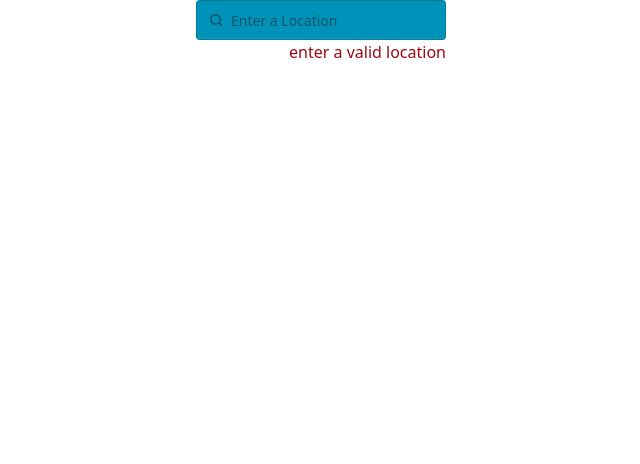
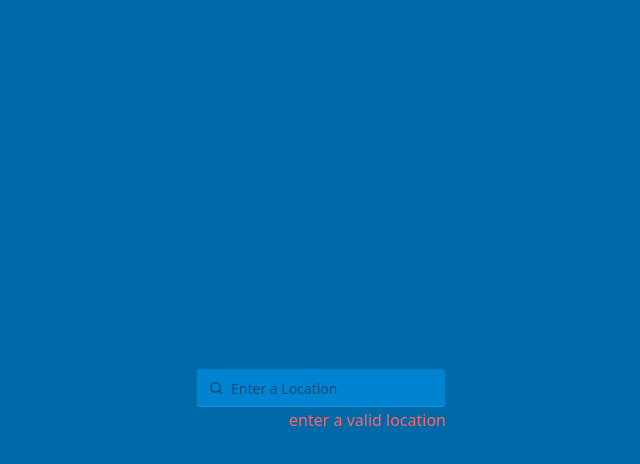
Before and after one commit to bobbythree/react-weather-app, a React (Vite) app: page / in a window 1280 px wide. Shown: the top 464 px of the page, without its empty margins (319-959 px from the left). Built offline with nearby package versions, Linux system fonts and the light colour scheme; no server answers.

Commit message:
fix bug when no city found

```diff
--- a/src/components/MainCard.jsx
+++ b/src/components/MainCard.jsx
@@ -102,15 +102,18 @@ export default function MainCard() {
         </div>
       </div> :
     <>
+      <div className="bg-sky-700 flex flex-col justify-center gap-1 h-screen">
+
         <div className="place-self-center">
-        <label className="input bg-cyan-600">
+          <label className="input bg-sky-600">
             <svg className="h-[1em] opacity-50" xmlns="http://www.w3.org/2000/svg" viewBox="0 0 24 24"><g strokeLinejoin="round" strokeLinecap="round" strokeWidth="2.5" fill="none" stroke="currentColor"><circle cx="11" cy="11" r="8"></circle><path d="m21 21-4.3-4.3"></path></g>
             </svg>
             <form onSubmit={handleSubmit}>
               <input ref={inputRef} type="text" required placeholder="Enter a Location" />
             </form>
           </label>
-        <h3 className="text-red-800 text-right">enter a valid location</h3>
+          <h3 className="text-red-400 text-right">enter a valid location</h3>
+        </div>
       </div>
     </>}
 
```
Lines whose indentation alone changed are shown as unchanged.
